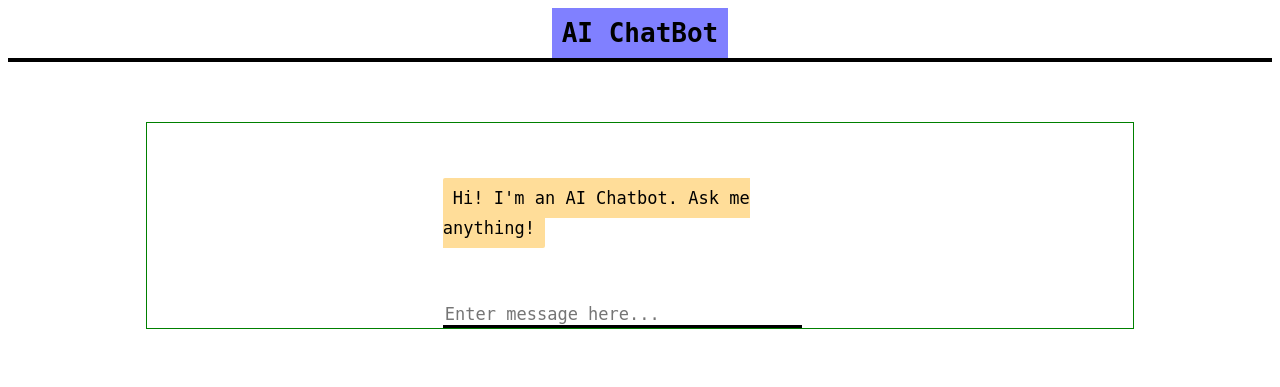
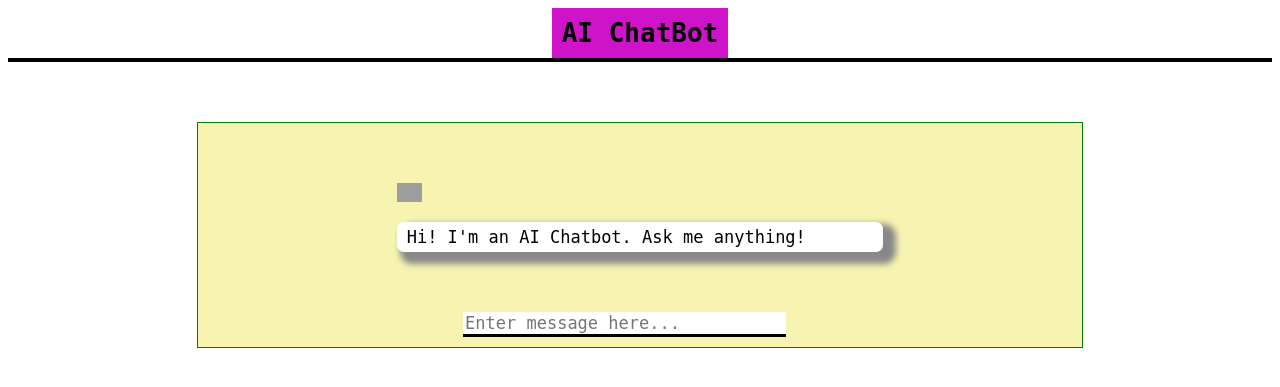
Before and after one commit to blessinvarkey/gpt3-flask-bot, a Flask app: page / in a window 1280 px wide. Shown: the top 387 px of the page. Run offline with Flask 2, Linux system fonts and the light colour scheme; some libraries are stand-ins or nearby versions; grey boxes are pictures that could not be loaded.

Commit message:
first commit

```diff
--- a/templates/index.html
+++ b/templates/index.html
@@ -8,7 +8,7 @@
         font-family: monospace;
       }
       h1 {
-        background-color: #8080ff;
+        background-color: #ce13c8;
         color: black;
         display: inline-block;
         font-size: 2em;
@@ -18,7 +18,7 @@
       #chatbox {
         margin-left: auto;
         margin-right: auto;
-        width: 40%;
+        width: 55%;
         margin-top: 60px;
       }
       #userInput {
@@ -33,6 +33,7 @@
         border-bottom: 3px solid black;
         font-family: monospace;
         font-size: 17px;
+        margin-bottom: 10px;
       }
       .userText {
         color: black;
@@ -40,11 +41,14 @@
         font-size: 17px;
         text-align: right;
         line-height: 30px;
+        border-radius: 5px;
+        margin-top: 25px;
       }
       .userText span {
-        background-color: #e699ff;
+        background-color: #8cfff3;
         padding: 10px;
-        border-radius: 2px;
+        border-radius: 7px;
+        box-shadow: 8px 7px 6px 5px #888888;
       }
       .botText {
         color: black;
@@ -52,9 +56,11 @@
         font-size: 17px;
         text-align: left;
         line-height: 30px;
+        background-color: #ffffff ;
+        border-radius: 7px;
+        box-shadow: 8px 7px 6px 5px #888888;
       }
       .botText span {
-        background-color: #ffdd99;
         padding: 10px;
         border-radius: 2px;
       }
@@ -67,9 +73,10 @@
       .boxed {
         margin-left: auto;
         margin-right: auto;
-        width: 78%;
+        width: 70%;
         margin-top: 60px;
         border: 1px solid green;
+        background-color: #f7f4b2;
       }
       .box {
         border: 2px solid black;
@@ -86,9 +93,10 @@
     <div class="boxed">
       <div>
         <div id="chatbox">
-          <p class="botText">
+          <span><img src = "https://cdn.iconscout.com/icon/premium/png-256-thumb/ai-robot-5-1089411.png" alt = "Hello" width = "25"></span>
+          <span><p class="botText">
             <span>Hi! I'm an AI Chatbot. Ask me anything!</span>
-          </p>
+          </p></span>
         </div>
         <div id="userInput">
           <input id="textInput" type="text" name="msg" placeholder="Enter message here..." />
@@ -96,6 +104,7 @@
       </div>
       <script>
         function getBotResponse() {
+          var image = '<img src = "https://cdn.iconscout.com/icon/premium/png-256-thumb/ai-robot-5-1089411.png" alt = "Hello" width = "25">';
           var rawText = $("#textInput").val();
           var userHtml = '<p class="userText"><span>' + rawText + "</span></p>";
           $("#textInput").val("");
@@ -104,7 +113,8 @@
             .getElementById("userInput")
             .scrollIntoView({ block: "start", behavior: "smooth" });
           $.get("/get", { msg: rawText }).done(function(data) {
-            var botHtml = '<p class="botText"><span>' + data + "</span></p>";
+            var botHtml = image+'<p class="botText"><span>' + data + "</span></p>";
+
             $("#chatbox").append(botHtml);
             document
               .getElementById("userInput")
```
Also changed, not shown: BotV1.png (renamed from bot.png), BotV2.png (added), README.md.
